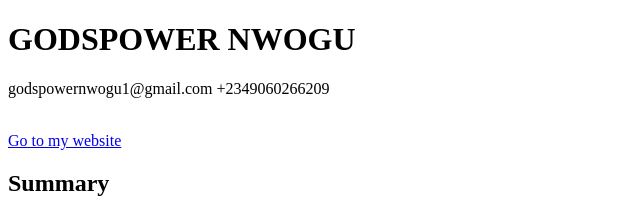
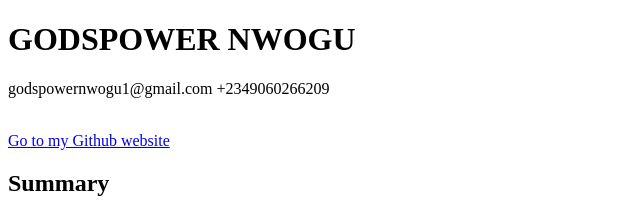
Before and after one commit to D-code-doctor/Job, a plain HTML site: page my-cv/cv.html in a window 1280 px wide. Shown: the top 214 px of the page, 0-640 px from the left. Drawn offline with Linux system fonts and the light colour scheme.

Commit message:
Update cv.html
This is an update after completing front end.

```diff
--- a/my-cv/cv.html
+++ b/my-cv/cv.html
@@ -8,7 +8,7 @@
 <body>
     <h1>GODSPOWER NWOGU</h1>
     <p>godspowernwogu1@gmail.com                +2349060266209</p> <br>
-    <a href="http://github.com/Giepee/">Go to my website</a>
+    <a href="http://github.com/Giepee/">Go to my Github website</a>
 
     <h2>Summary</h2>
     <p>Hello, I am Godspower Nwogu, a professional and artistic web developer and a diligent medical <br> student who
```
